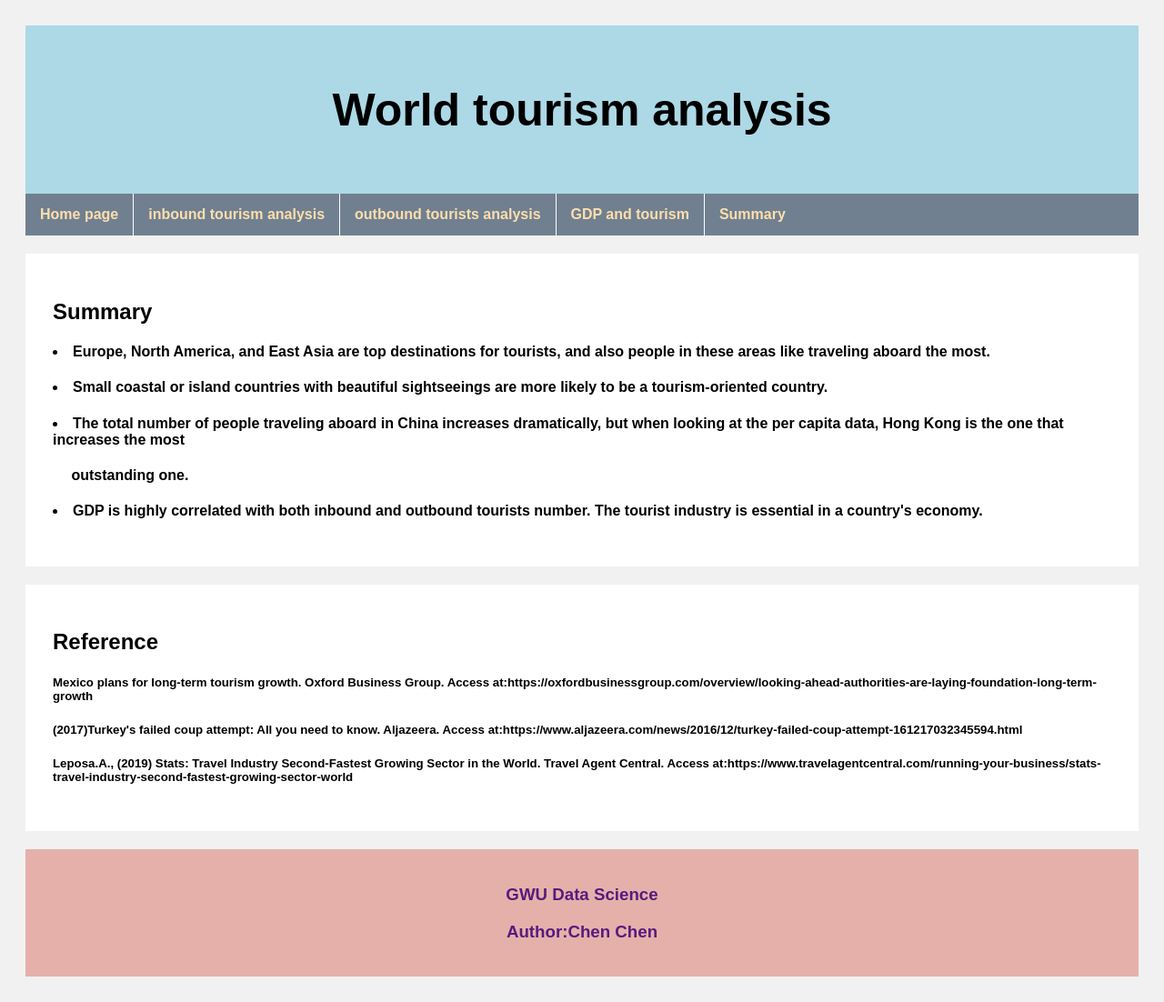
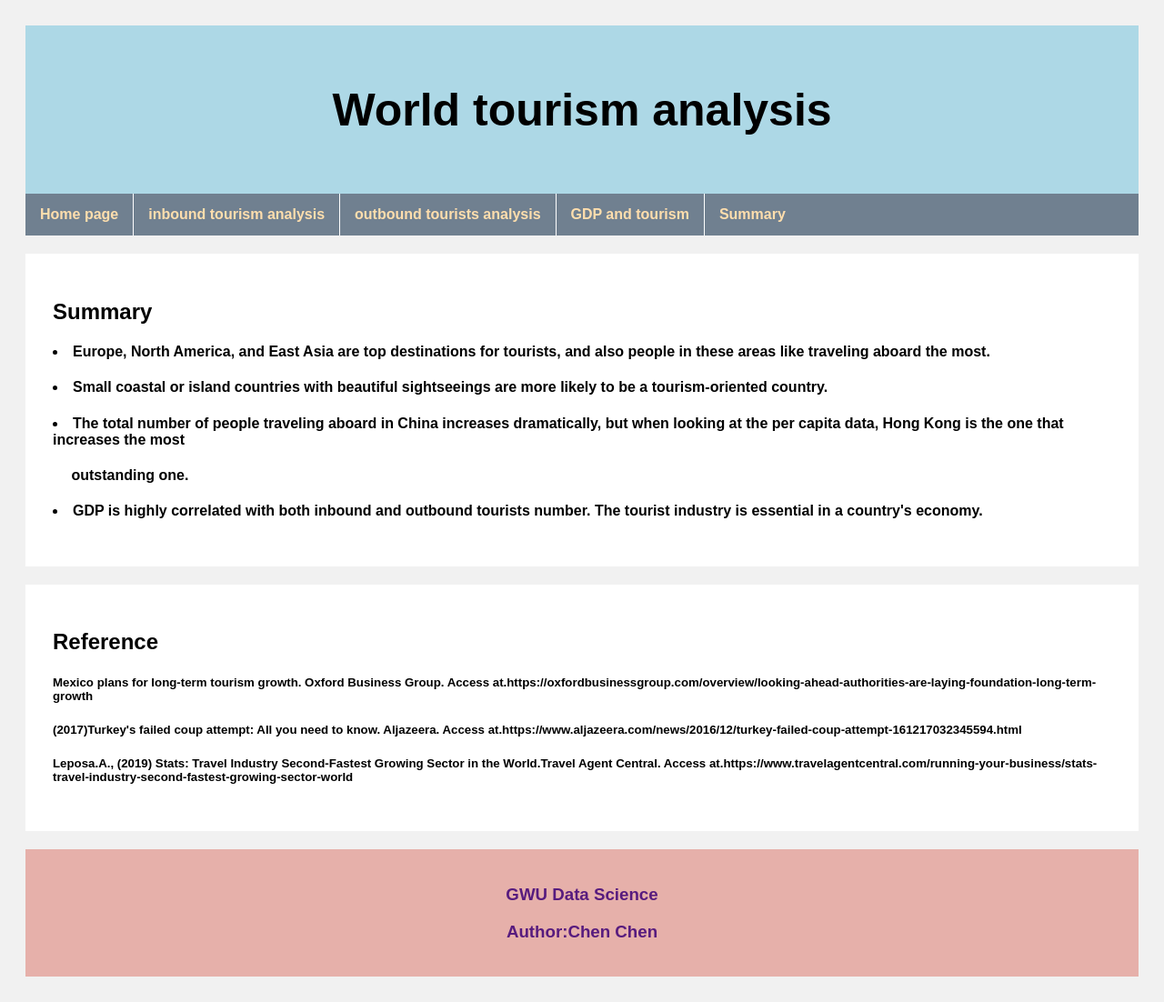
Before and after one commit to ChenChenDS/Tourism-data-analysis, a plain HTML site: page page4.html in a window 1280 px wide. Shown: the whole page at 91% size. Drawn offline with Linux system fonts and the light colour scheme.

Commit message:
Update page4.html

```diff
--- a/page4.html
+++ b/page4.html
@@ -28,9 +28,9 @@
          </div>
          <div class="card">
            <h2>Reference</h2>
-           <h5>Mexico plans for long-term tourism growth. Oxford Business Group. Access at:https://oxfordbusinessgroup.com/overview/looking-ahead-authorities-are-laying-foundation-long-term-growth</h5>
-           <h5>(2017)Turkey's failed coup attempt: All you need to know. Aljazeera. Access at:https://www.aljazeera.com/news/2016/12/turkey-failed-coup-attempt-161217032345594.html</h5>
-           <h5>Leposa.A., (2019) Stats: Travel Industry Second-Fastest Growing Sector in the World. Travel Agent Central. Access at:https://www.travelagentcentral.com/running-your-business/stats-travel-industry-second-fastest-growing-sector-world</h5>
+           <h5>Mexico plans for long-term tourism growth. Oxford Business Group. Access at.https://oxfordbusinessgroup.com/overview/looking-ahead-authorities-are-laying-foundation-long-term-growth</h5>
+           <h5>(2017)Turkey's failed coup attempt: All you need to know. Aljazeera. Access at.https://www.aljazeera.com/news/2016/12/turkey-failed-coup-attempt-161217032345594.html</h5>
+           <h5>Leposa.A., (2019) Stats: Travel Industry Second-Fastest Growing Sector in the World.Travel Agent Central. Access at.https://www.travelagentcentral.com/running-your-business/stats-travel-industry-second-fastest-growing-sector-world</h5>
          </div>
        </div>
 </div>
```
